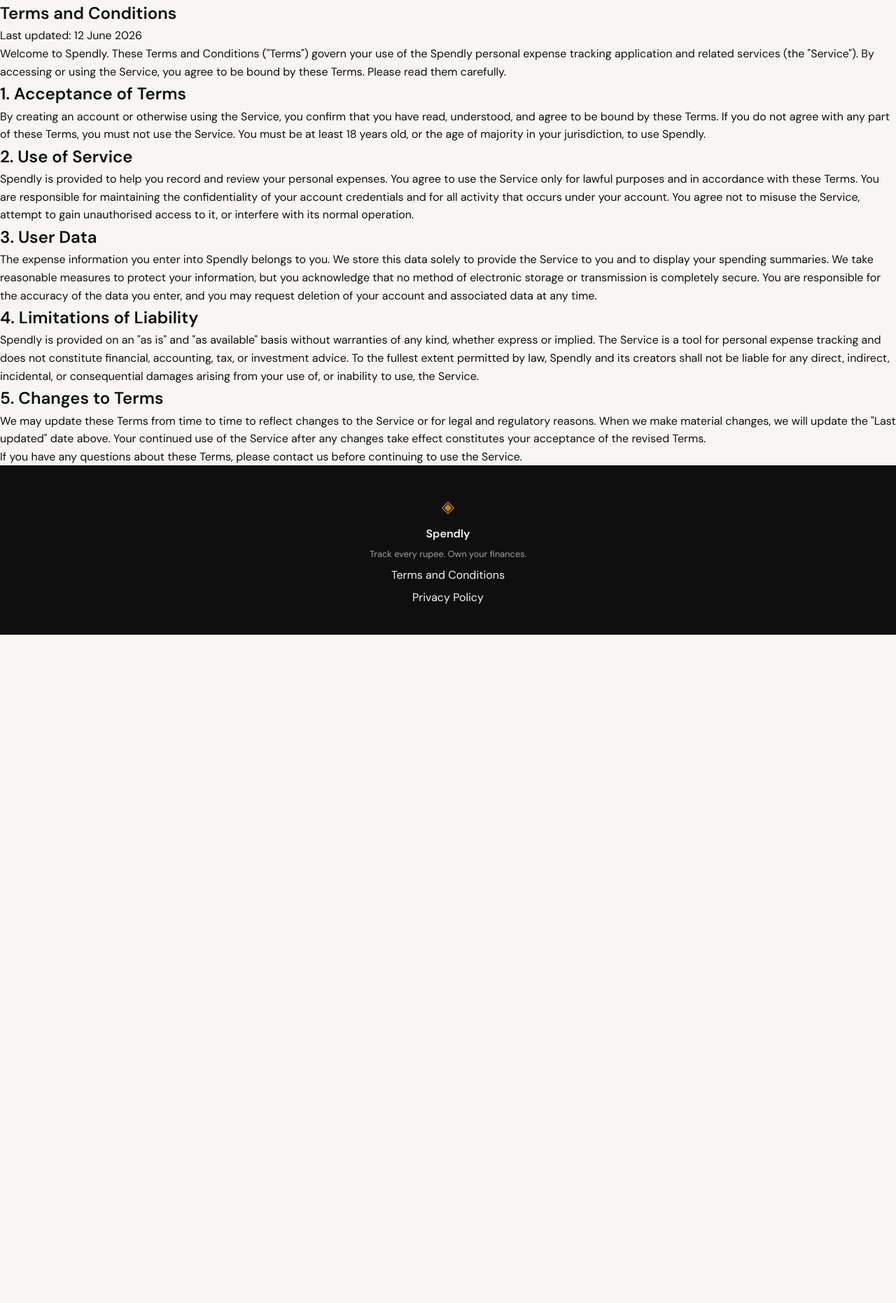
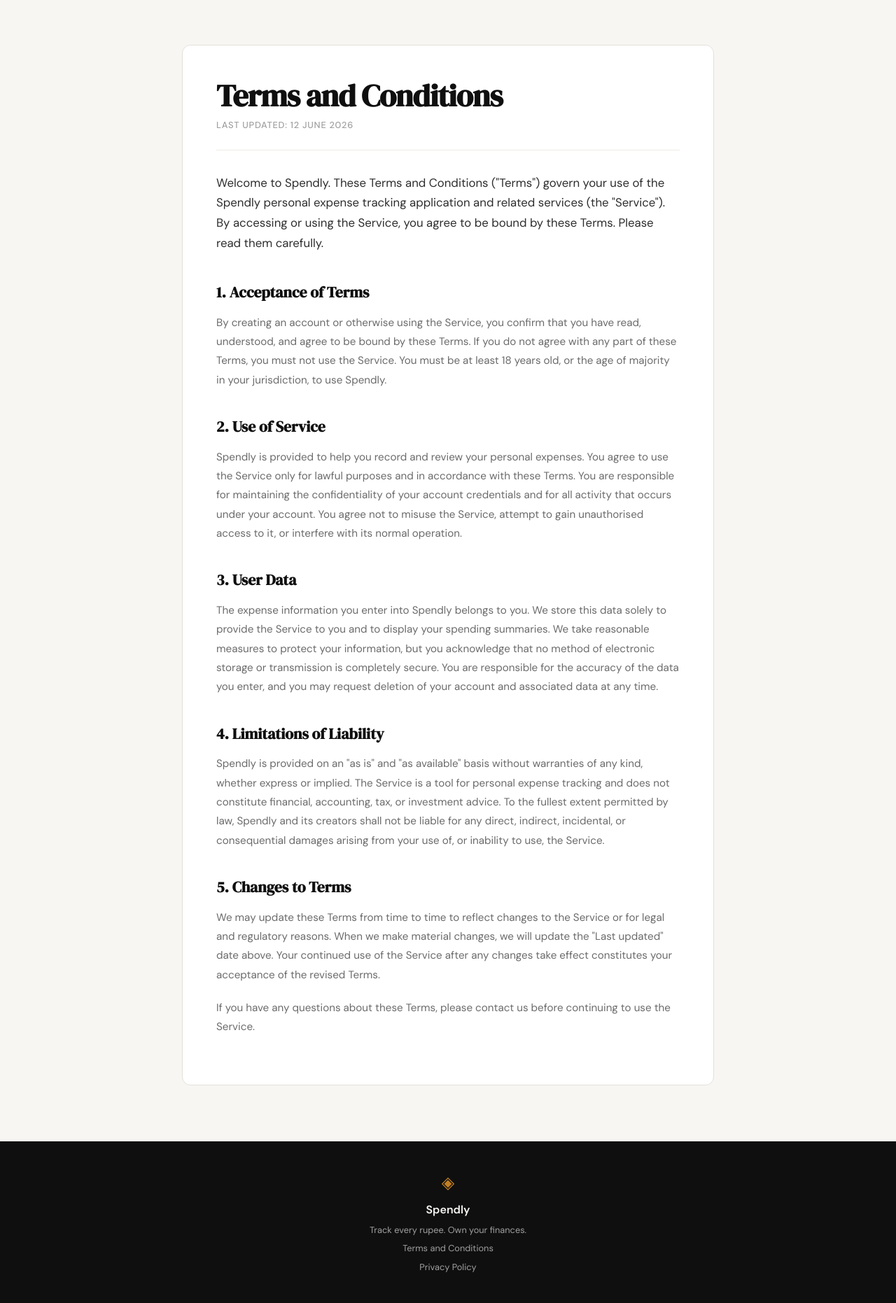
Before and after one commit to sudarshan-sh/spendly-expense-tracker, a Flask app: page /terms in a window 1280 px wide. Shown: the part 61-1923 px from the top of the page at 70% size. Before the commit the page ends 968 px from the top, so only its background shows below. Run offline with Flask 3, Linux system fonts and the light colour scheme.

Commit message:
landing: add privacy policy page and route

```diff
--- a/static/css/style.css
+++ b/static/css/style.css
@@ -508,6 +508,76 @@ a { color: inherit; text-decoration: none; }
 }
 
 /* ------------------------------------------------------------------ */
+/* Legal pages (Terms, Privacy)                                        */
+/* ------------------------------------------------------------------ */
+
+.legal {
+    padding: 4rem 2rem 5rem;
+}
+
+.legal-inner {
+    max-width: 760px;
+    margin: 0 auto;
+    background: var(--paper-card);
+    border: 1px solid var(--border);
+    border-radius: var(--radius-md);
+    padding: 3rem;
+}
+
+.legal-title {
+    font-family: var(--font-display);
+    font-size: clamp(2rem, 4vw, 2.75rem);
+    line-height: 1.1;
+    letter-spacing: -0.02em;
+    color: var(--ink);
+    margin-bottom: 0.5rem;
+}
+
+.legal-updated {
+    font-size: 0.8rem;
+    font-weight: 500;
+    color: var(--ink-faint);
+    text-transform: uppercase;
+    letter-spacing: 0.06em;
+    margin-bottom: 2rem;
+    padding-bottom: 1.5rem;
+    border-bottom: 1px solid var(--border-soft);
+}
+
+.legal-intro {
+    font-size: 1.05rem;
+    color: var(--ink-soft);
+    line-height: 1.7;
+    margin-bottom: 2.5rem;
+}
+
+.legal-heading {
+    font-family: var(--font-display);
+    font-size: 1.35rem;
+    color: var(--ink);
+    margin: 2.25rem 0 0.75rem;
+}
+
+.legal-body {
+    font-size: 0.95rem;
+    color: var(--ink-muted);
+    line-height: 1.8;
+    margin-bottom: 1.25rem;
+}
+
+/* ------------------------------------------------------------------ */
+/* Footer links                                                        */
+/* ------------------------------------------------------------------ */
+
+.footer-inner a {
+    font-size: 0.8rem;
+    color: var(--ink-faint);
+    transition: color 0.2s;
+}
+
+.footer-inner a:hover { color: var(--paper); }
+
+/* ------------------------------------------------------------------ */
 /* Responsive                                                          */
 /* ------------------------------------------------------------------ */
 
@@ -527,4 +597,7 @@ a { color: inherit; text-decoration: none; }
 @media (max-width: 600px) {
     .nav-links a:not(.nav-cta) { display: none; }
     .hero { padding: 3rem 1rem 2rem; }
+
+    .legal { padding: 2.5rem 1rem 3rem; }
+    .legal-inner { padding: 1.75rem; }
 }
```
